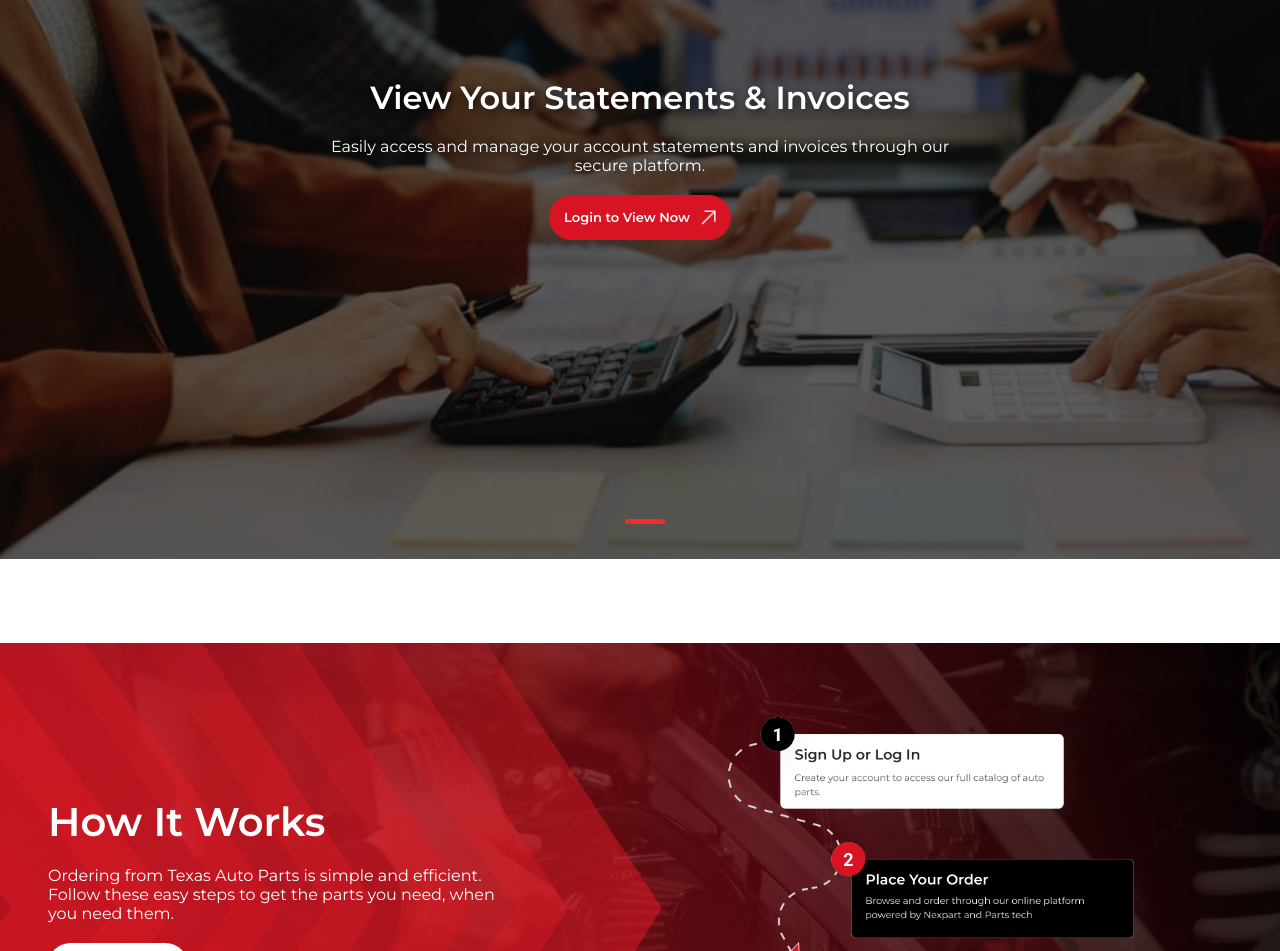
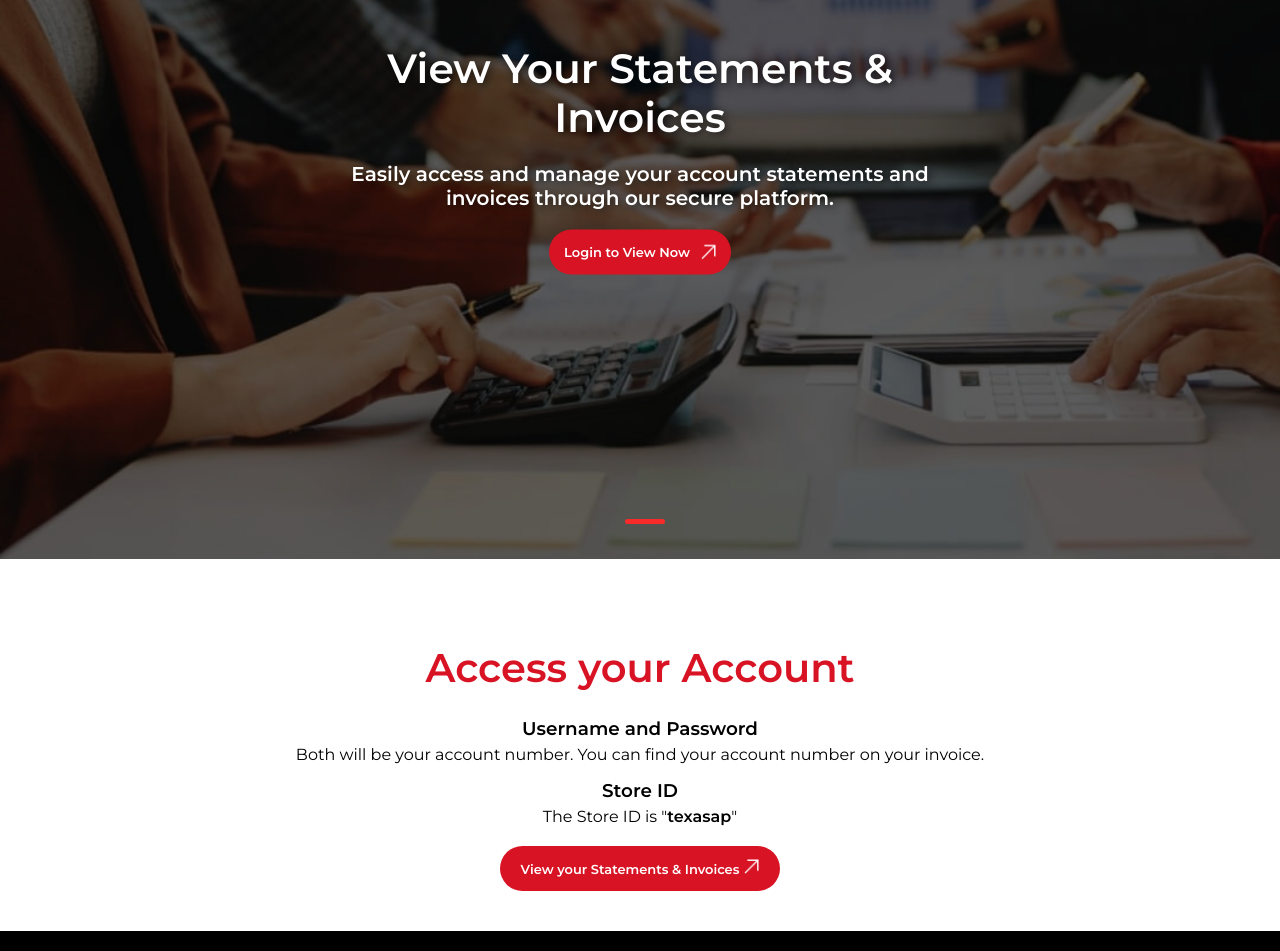
Before and after one commit to talhaxhahid/texas-auto-parts, a React (Create React App) app: page /YourStatements in a window 1280 px wide. Shown: the part 281-1232 px from the top of the page. Built offline with nearby package versions, Linux system fonts and the light colour scheme.

Commit message:
statements page now has proper instructions

```diff
--- a/src/Components/StatementsHeroSlider.js
+++ b/src/Components/StatementsHeroSlider.js
@@ -26,17 +26,22 @@ const StatementsHeroSlider = () => {
     ),
     dotsClass: "slick-dots custom-dots",
   };
-
+  const handleScroll = () => {
+    const missionElement = document.getElementById('howtoaccess');
+    if (missionElement) {
+      missionElement.scrollIntoView({ behavior: 'smooth' });
+    }
+  };
   return (
     <Slider {...settings} className="hero-slider">
       <div className="slide">
         <img src={s1} alt="Slide 1" />
         <div className="slide-content">
-          <h1>View Your Statements & Invoices</h1>
-          <p>Easily access and manage your account statements and invoices through our secure platform.</p>
+          <h1 style={{fontSize:'255%'}}>View Your Statements & Invoices</h1>
+          <p style={{fontSize:'125%'}}><b>Easily access and manage your account statements and invoices through our secure platform.</b></p>
 
 
-              <button className="contact-button" style={{height:'45px'}} onClick={() => window.open('https://eoffice.epartconnection.com/wpLogin.aspx', '_blank')}>
+              <button className="contact-button" style={{height:'45px'}} onClick={handleScroll}>
               Login to View Now
                 <  img src={arrow}  style={{width:'15px' , height:'15px'}}></img>
               </button>
--- /dev/null
+++ b/src/Components/StatementsInstructions.js
@@ -0,0 +1,27 @@
+import React, { useState } from 'react';
+import arrow from '../assets/arrow.png';
+import { useNavigate } from 'react-router-dom';
+
+
+const HowItWorks = () => {
+
+    const navigate = useNavigate();
+    return(<div style={{textAlign:'center',paddingTop:'0px', paddingBottom:'40px'}} id='howtoaccess'>
+
+        <h1 style={{fontWeight:'bold' , fontSize:'2.5rem',color:'#D81324', display:'inline-block', marginBottom:'15px'}}>Access your Account</h1>
+         <h4 style={{color:'#000', marginTop:'10px', fontSize: '115%', marginBottom:'5px'}}>Username and Password</h4>
+         <p style={{color:'#000'}}>Both will be your account number. You can find your account number on your invoice.</p>
+         <h4 style={{color:'#000', marginTop:'15px', fontSize: '115%', marginBottom:'5px'}}>Store ID</h4>
+         <p style={{color:'#000'}}>The Store ID is "<b>texasap</b>"</p>
+         <a className="register-button" style={{width:'280px' ,height:'45px', display:'inline-block', backgroundColor:'#D81324',color:'#FFF', fontWeight:'bold', marginTop:'20px'}} href='https://eoffice.epartconnection.com/wpLogin.aspx' target='_blank' rel='noopener noreferrer'>
+                View your Statements & Invoices
+                <  img src={arrow}  style={{width:'15px' , height:'15px'}}></img>
+              </a>
+        </div>
+
+    );
+
+
+}
+
+export default HowItWorks;
--- a/src/YourStatements.js
+++ b/src/YourStatements.js
@@ -1,6 +1,7 @@
 import React, { useState } from 'react';
 import WebsiteLayout from './WebsiteLayout';
 import StatementsHeroSlider from './Components/StatementsHeroSlider';
+import StatementsInstructions from './Components/StatementsInstructions';
 import HowItWorks from './Components/HowItWorks';
 import FAQ from './Components/FAQ';
 
@@ -11,8 +12,8 @@ const YourStatements = () => {
     return(<>
     <WebsiteLayout>
     <StatementsHeroSlider/>
-    <HowItWorks/>
-    <FAQ/>
+    <StatementsInstructions/>
+
 
     </WebsiteLayout>
     </>);
```
